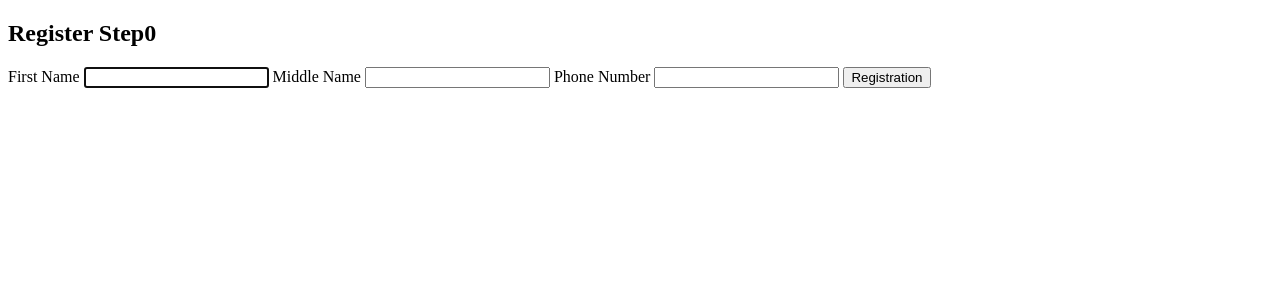
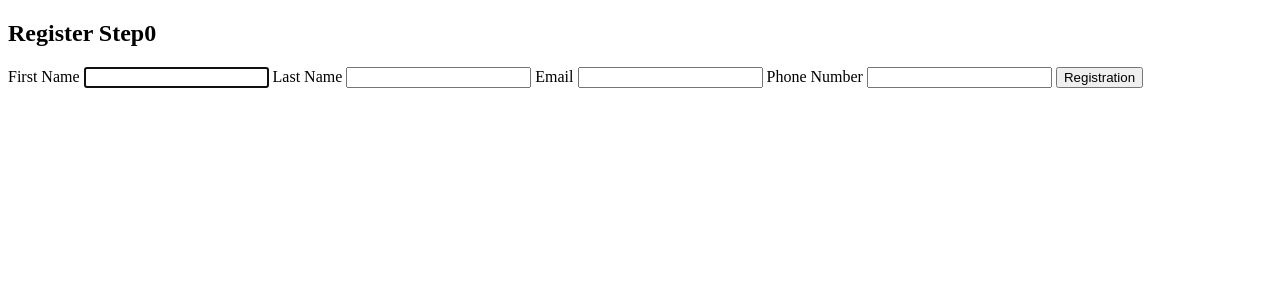
Before and after one commit to htrueman/mentors, a Django app: page /mentor/register/ in a window 1280 px wide. Shown: the top 300 px of the page. Run offline with Django 3.2, Linux system fonts and the light colour scheme.

Commit message:
registration step1 email prefilling added

```diff
--- a/apps/mentors/forms.py
+++ b/apps/mentors/forms.py
@@ -11,9 +11,11 @@ User = get_user_model()
 
 
 class SignUpStep0Form(forms.ModelForm):
+    email = forms.EmailField()
+
     class Meta:
         model = Mentor
-        fields = ('first_name', 'middle_name', 'phone_number',)
+        fields = ('first_name', 'last_name', 'phone_number',)
 
 
 class SignUpStep1Form(forms.ModelForm):
--- a/apps/mentors/views.py
+++ b/apps/mentors/views.py
@@ -10,7 +10,7 @@ from .forms import SignUpStep0Form, SignUpStep1Form, SignUpStep3Form
 class SignUpStep0View(FormView):
     template_name = 'mentors/signup_step0.html'
     form_class = SignUpStep0Form
-    success_url = reverse_lazy('users:signup_step1')
+    success_url = reverse_lazy('mentors:signup_step1')
 
     def form_valid(self, form):
         self.request.session['mentor_data'] = form.cleaned_data
@@ -20,7 +20,14 @@ class SignUpStep0View(FormView):
 class SignUpStep1View(FormView):
     template_name = 'mentors/signup_step1.html'
     form_class = SignUpStep1Form
-    success_url = reverse_lazy('users:signup_step2')
+    success_url = reverse_lazy('mentors:signup_step2')
+
+    def get_initial(self):
+        initial = super().get_initial()
+        if 'mentor_data' in self.request.session.keys():
+            print(self.request.session['mentor_data']['email'])
+            initial['email'] = self.request.session['mentor_data']['email']
+        return initial
 
     def form_valid(self, form):
         user = form.save()
@@ -29,7 +36,7 @@ class SignUpStep1View(FormView):
             mentor.user = user
             mentor.save()
         else:
-            return redirect('users:signup_step0')
+            return redirect('mentors:signup_step0')
         return HttpResponseRedirect(self.get_success_url())
 
 
--- a/apps/templates/mentors/signup_step0.html
+++ b/apps/templates/mentors/signup_step0.html
@@ -12,11 +12,16 @@
            autofocus
            required
     >
-
-    <label for="{{ form.middle_name.auto_id }}">{% trans 'Middle Name' %}</label>
+    <label for="{{ form.last_name.auto_id }}">{% trans 'Last Name' %}</label>
     <input type="text"
-           name="{{ form.middle_name.html_name }}"
-           id="{{ form.middle_name.auto_id }}"
+           name="{{ form.last_name.html_name }}"
+           id="{{ form.last_name.auto_id }}"
+           required
+    >
+    <label for="{{ form.email.auto_id }}">Email</label>
+    <input type="text"
+           name="{{ form.email.html_name }}"
+           id="{{ form.email.auto_id }}"
            required
     >
     <label for="{{ form.phone_number.auto_id }}">{% trans 'Phone Number' %}</label>
--- a/apps/templates/mentors/signup_step1.html
+++ b/apps/templates/mentors/signup_step1.html
@@ -9,6 +9,7 @@
     <input type="text"
            name="{{ form.email.html_name }}"
            id="{{ form.email.auto_id }}"
+           value="{{ form.email.value }}"
            autofocus
            required
     >
--- a/apps/templates/mentors/signup_step2.html
+++ b/apps/templates/mentors/signup_step2.html
@@ -2,5 +2,5 @@
 {% load i18n %}
 
 {% block content %}
-    <a href="{% url 'users:signup_step3' %}">{% trans "Ok, I get it. Let's go forward" %}</a>
+    <a href="{% url 'mentors:signup_step3' %}">{% trans "Ok, I get it. Let's go forward" %}</a>
 {% endblock %}
--- a/apps/templates/users/guideline.html
+++ b/apps/templates/users/guideline.html
@@ -2,6 +2,6 @@
 {% load i18n %}
 
 {% block content %}
-    <a href="{% url 'users:signup_step0' %}">{% trans 'Bacame a Mentor' %}</a>
-    <a href="{% url 'users:volunteer_signup' %}">{% trans 'Assist Mentoring' %}</a>
+    <a href="{% url 'mentors:signup_step0' %}">{% trans 'Bacame a Mentor' %}</a>
+    <a href="{% url 'volunteers:volunteer_signup' %}">{% trans 'Assist Mentoring' %}</a>
 {% endblock %}
--- a/apps/users/models.py
+++ b/apps/users/models.py
@@ -64,7 +64,7 @@ class GovernUser(models.Model):
 class Mentor(models.Model):
     user = models.OneToOneField(User, on_delete=models.CASCADE, primary_key=True)
     first_name = models.CharField(max_length=32)
-    middle_name = models.CharField(max_length=32)
+    last_name = models.CharField(max_length=32)
 
     phone_regex = RegexValidator(regex=r'\+?1?\d$')
     phone_number = models.CharField(max_length=17, validators=[phone_regex])
```
Also changed, not shown: apps/users/migrations/0008_auto_20180829_1303.py (added).
